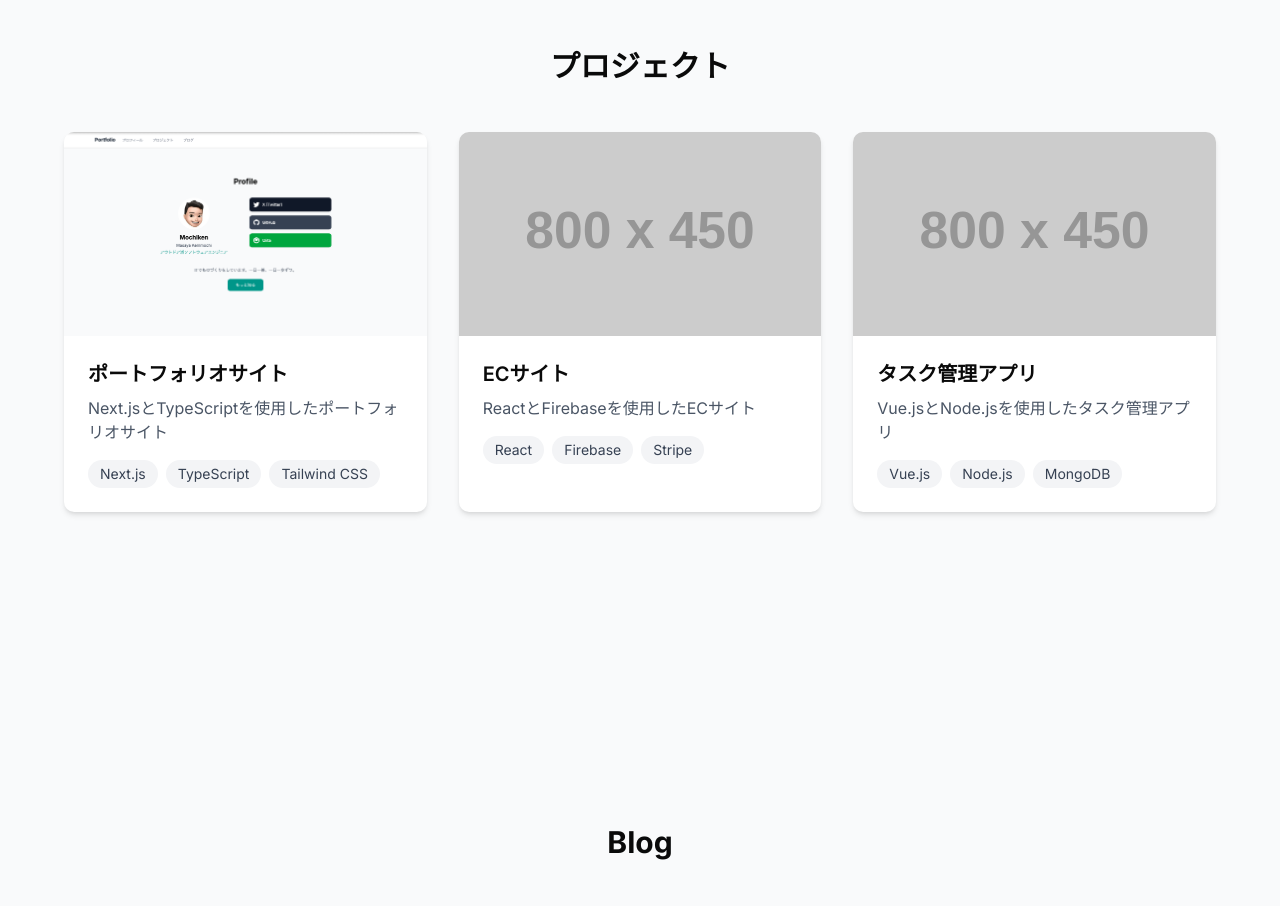
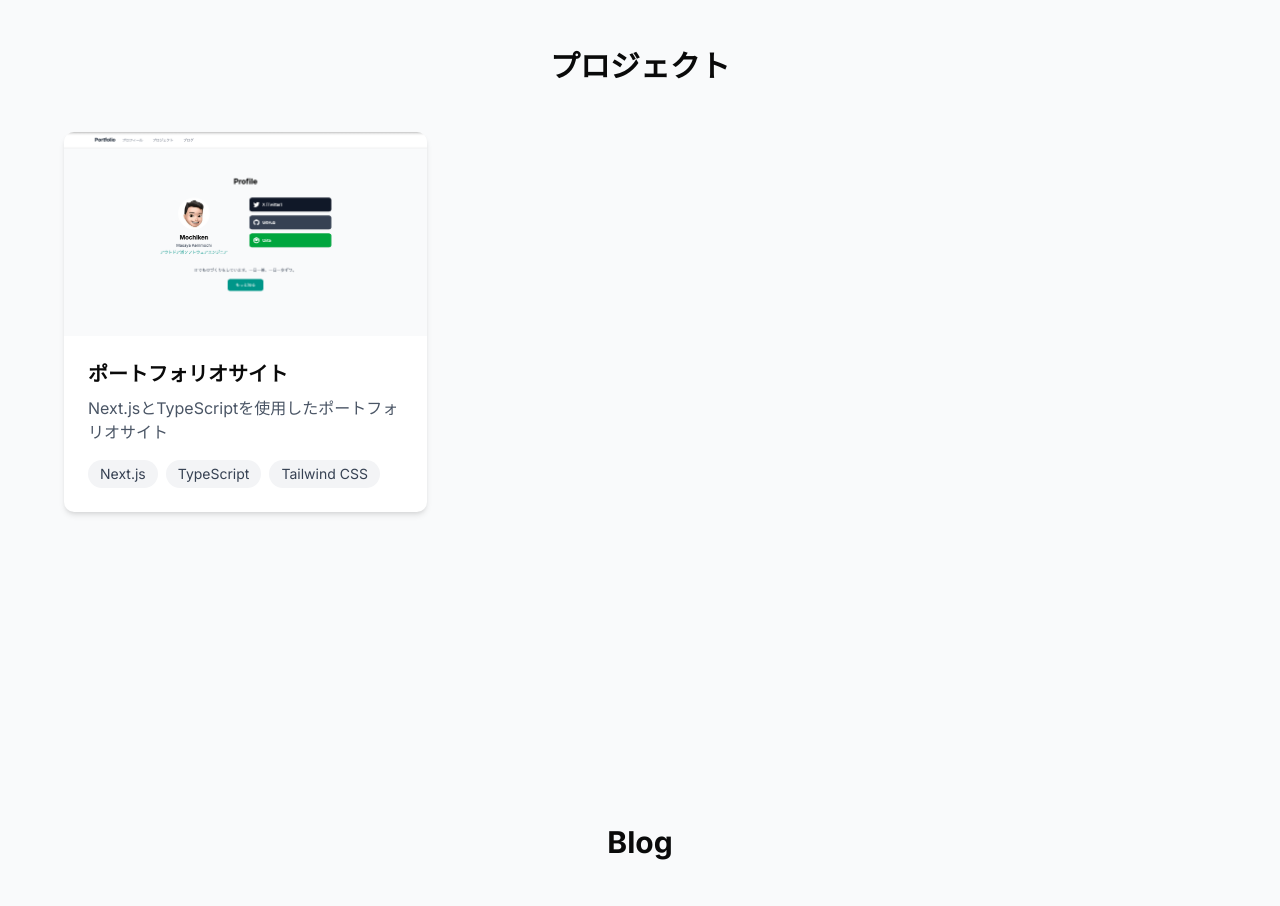
Before and after one commit to nekihcom/portfolio, a Next.js app: page / in a window 1280 px wide. Shown: the part 920-1826 px from the top of the page. Built offline with nearby package versions, Linux system fonts and the light colour scheme.

Commit message:
プロジェクトのデータ編集

```diff
--- a/src/data/projects.ts
+++ b/src/data/projects.ts
@@ -14,16 +14,4 @@ export const projectsData: Project[] = [
     image: "/portfolio/mchkn.png",
     technologies: ["Next.js", "TypeScript", "Tailwind CSS"]
   },
-  {
-    title: "ECサイト",
-    description: "ReactとFirebaseを使用したECサイト",
-    image: getPlaceholderImageUrl(imageSizes.project.width, imageSizes.project.height),
-    technologies: ["React", "Firebase", "Stripe"]
-  },
-  {
-    title: "タスク管理アプリ",
-    description: "Vue.jsとNode.jsを使用したタスク管理アプリ",
-    image: getPlaceholderImageUrl(imageSizes.project.width, imageSizes.project.height),
-    technologies: ["Vue.js", "Node.js", "MongoDB"]
-  }
 ]
```
